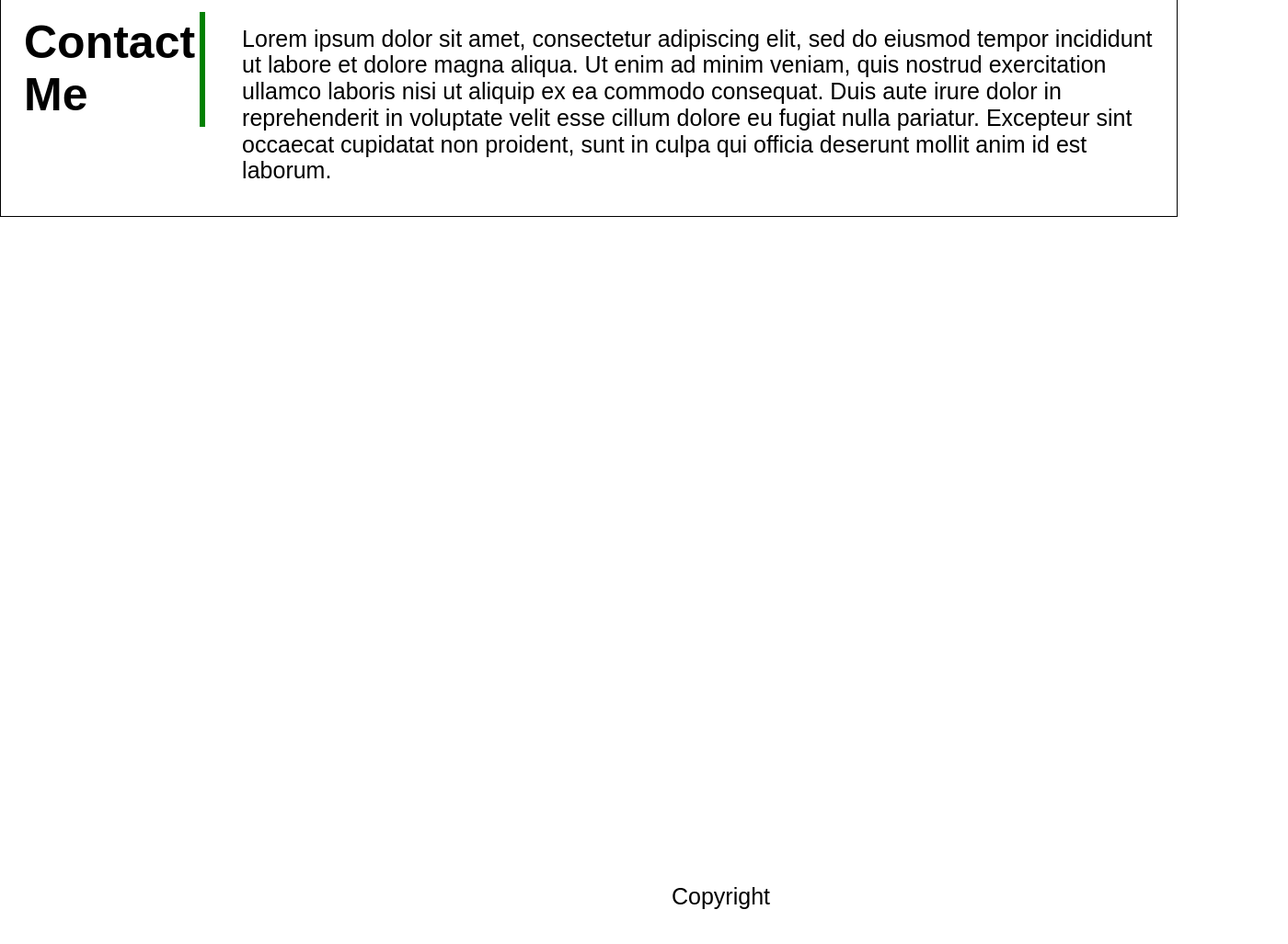
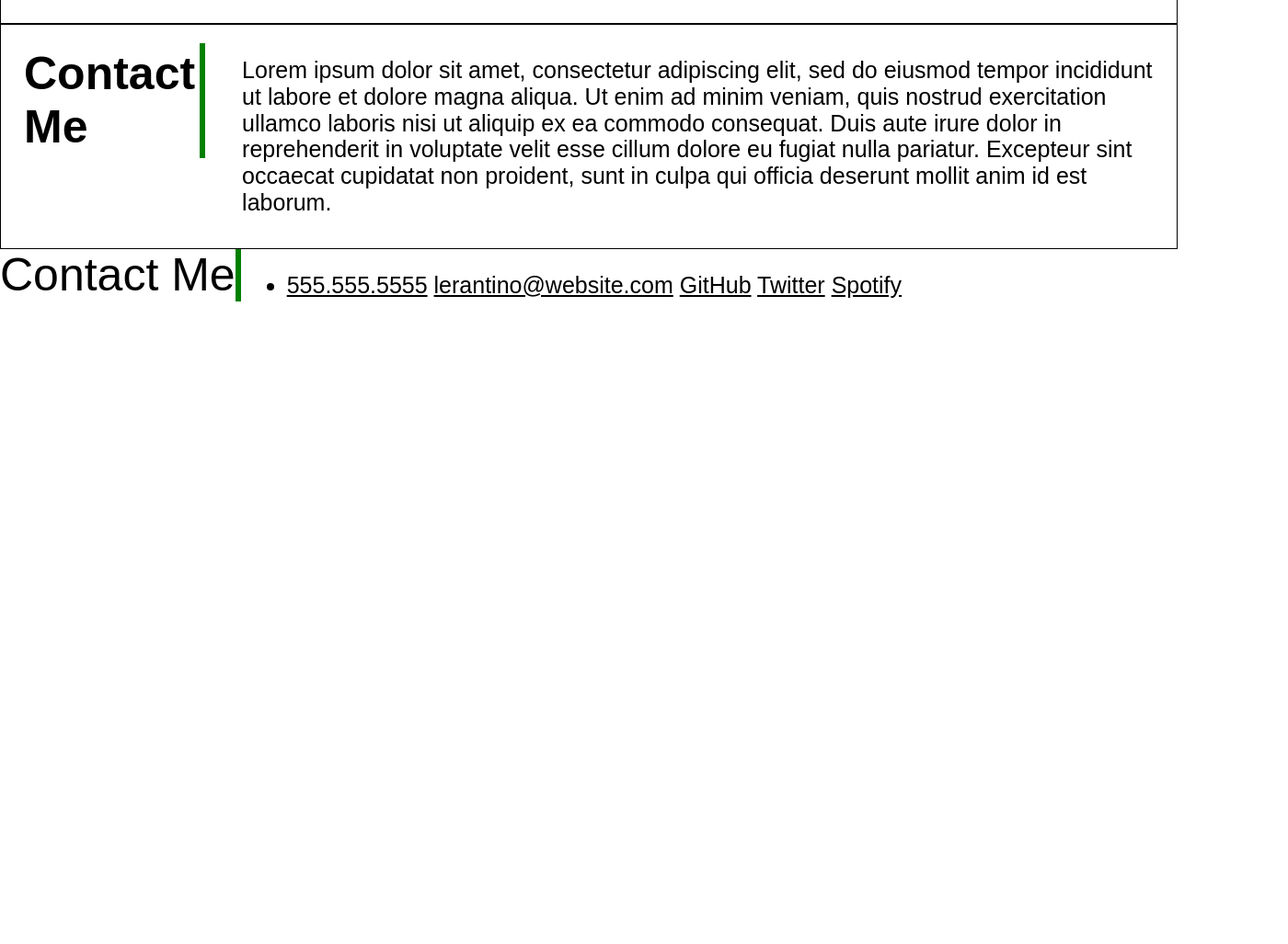
Before and after one commit to LemonTag/Portfolio, a plain HTML site: page index.html in a window 1280 px wide. Shown: the part 589-1616 px from the top of the page at 92% size, 1400 px wide, since content can reach past the window. After the commit the page ends 938 px from the top, so only its background shows below. Drawn offline with Linux system fonts and the light colour scheme.

Commit message:
fixed up my footer, at the moment it not spacing out and is connected to my header have to fixed that up

```diff
--- a/assets/style.css
+++ b/assets/style.css
@@ -93,15 +93,17 @@ h4 {
 
 /* Made a footer and put the postion of it here */
 footer {
-    padding: 700px;
     font-family: sans-serif;
-    text-align: center;
+    color: black;
+    font-size: 25px;
     display: flex;
 }
 
-/* Here is the footer font size */
-footer h5 {
-    font-size: 30px;
+
+h7{
+    font-size: 50px;
+    display: inline-block;
+    border-right: 6px solid green;
 }
 
 /* /*I made boxes around my text  */
@@ -111,3 +113,11 @@ footer h5 {
     padding: 10px;
     margin: 0px;
 }
+
+.img {
+    background: #eaeaed;
+    border: 1px solid #9799a7;
+    float: right;
+    margin: 8px 0 0 20px;
+    padding: 4px;
+}
--- a/index.html
+++ b/index.html
@@ -13,7 +13,7 @@
     <header>
         <h1><span class=""></span></hi>
             <section>Keegan</section>
-
+            <img scr="./assets/digital-marketing-meeting.jpg" alt="image of the header"/>
             <nav>
                 <ul>
                     <li>
@@ -25,6 +25,8 @@
             </nav>
     </header>
 
+
+    <article>
         <div class="container">
             <div>
                 <h3>About me </h3>
@@ -34,9 +36,12 @@
                 <p>
                     Lorem ipsum dolor sit amet, consectetur adipiscing elit,
                     sed do eiusmod tempor incididunt ut labore et dolore magna aliqua.
-                Ut enim ad minim veniam, quis nostrud exercitation ullamco laboris nisi ut aliquip ex ea commodo consequat.
-                Duis aute irure dolor in reprehenderit in voluptate velit esse cillum dolore eu fugiat nulla pariatur.
-                Excepteur sint occaecat cupidatat non proident, sunt in culpa qui officia deserunt mollit anim id est laborum.
+                    Ut enim ad minim veniam, quis nostrud exercitation ullamco laboris nisi ut aliquip ex ea commodo
+                    consequat.
+                    Duis aute irure dolor in reprehenderit in voluptate velit esse cillum dolore eu fugiat nulla
+                    pariatur.
+                    Excepteur sint occaecat cupidatat non proident, sunt in culpa qui officia deserunt mollit anim id
+                    est laborum.
                 </p>
             </div>
         </div>
@@ -51,9 +56,12 @@
                 <p>
                     Lorem ipsum dolor sit amet, consectetur adipiscing elit,
                     sed do eiusmod tempor incididunt ut labore et dolore magna aliqua.
-                Ut enim ad minim veniam, quis nostrud exercitation ullamco laboris nisi ut aliquip ex ea commodo consequat.
-                Duis aute irure dolor in reprehenderit in voluptate velit esse cillum dolore eu fugiat nulla pariatur.
-                Excepteur sint occaecat cupidatat non proident, sunt in culpa qui officia deserunt mollit anim id est laborum.
+                    Ut enim ad minim veniam, quis nostrud exercitation ullamco laboris nisi ut aliquip ex ea commodo
+                    consequat.
+                    Duis aute irure dolor in reprehenderit in voluptate velit esse cillum dolore eu fugiat nulla
+                    pariatur.
+                    Excepteur sint occaecat cupidatat non proident, sunt in culpa qui officia deserunt mollit anim id
+                    est laborum.
                 </p>
             </div>
         </div>
@@ -66,19 +74,36 @@
                 <p>
                     Lorem ipsum dolor sit amet, consectetur adipiscing elit,
                     sed do eiusmod tempor incididunt ut labore et dolore magna aliqua.
-                Ut enim ad minim veniam, quis nostrud exercitation ullamco laboris nisi ut aliquip ex ea commodo consequat.
-                Duis aute irure dolor in reprehenderit in voluptate velit esse cillum dolore eu fugiat nulla pariatur.
-                Excepteur sint occaecat cupidatat non proident, sunt in culpa qui officia deserunt mollit anim id est laborum.
+                    Ut enim ad minim veniam, quis nostrud exercitation ullamco laboris nisi ut aliquip ex ea commodo
+                    consequat.
+                    Duis aute irure dolor in reprehenderit in voluptate velit esse cillum dolore eu fugiat nulla
+                    pariatur.
+                    Excepteur sint occaecat cupidatat non proident, sunt in culpa qui officia deserunt mollit anim id
+                    est laborum.
                 </p>
             </div>
         </div>
+    </article>
+</body>
+
+<footer>
+    <div>
+        <h7> Contact Me</h7>
+    </div>
+   <div>
+    <nav>
+        <ul>
+            <li>
+                <a href="555.555.5555"> 555.555.5555</a>
+                <a href="lerantino@website.com"> lerantino@website.com</a>
+                <a href="GitHub"> GitHub</a>
+                <a href="Twitter"> Twitter</a>
+                <a href="Spotify"> Spotify</a>
+            </li>
+        </ul>
+    </nav>
+</div>
+</footer>
 
 
-    <footer>
-        <p>
-            Copyright
-        </p>
-    </footer>
-</body>
-
 </html>
```
Also changed, not shown: 1 other file. Lines whose indentation alone changed are shown as unchanged.
